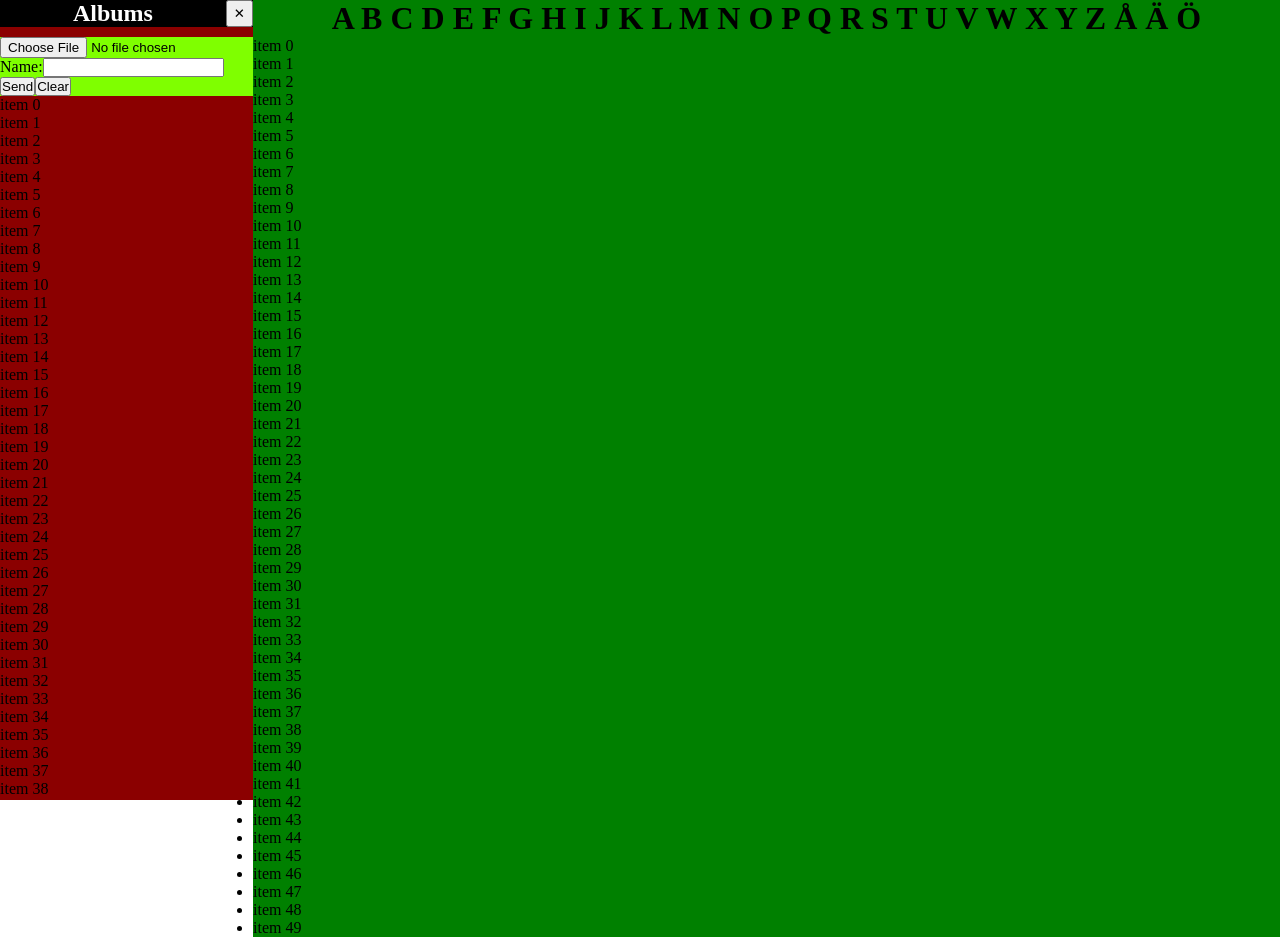
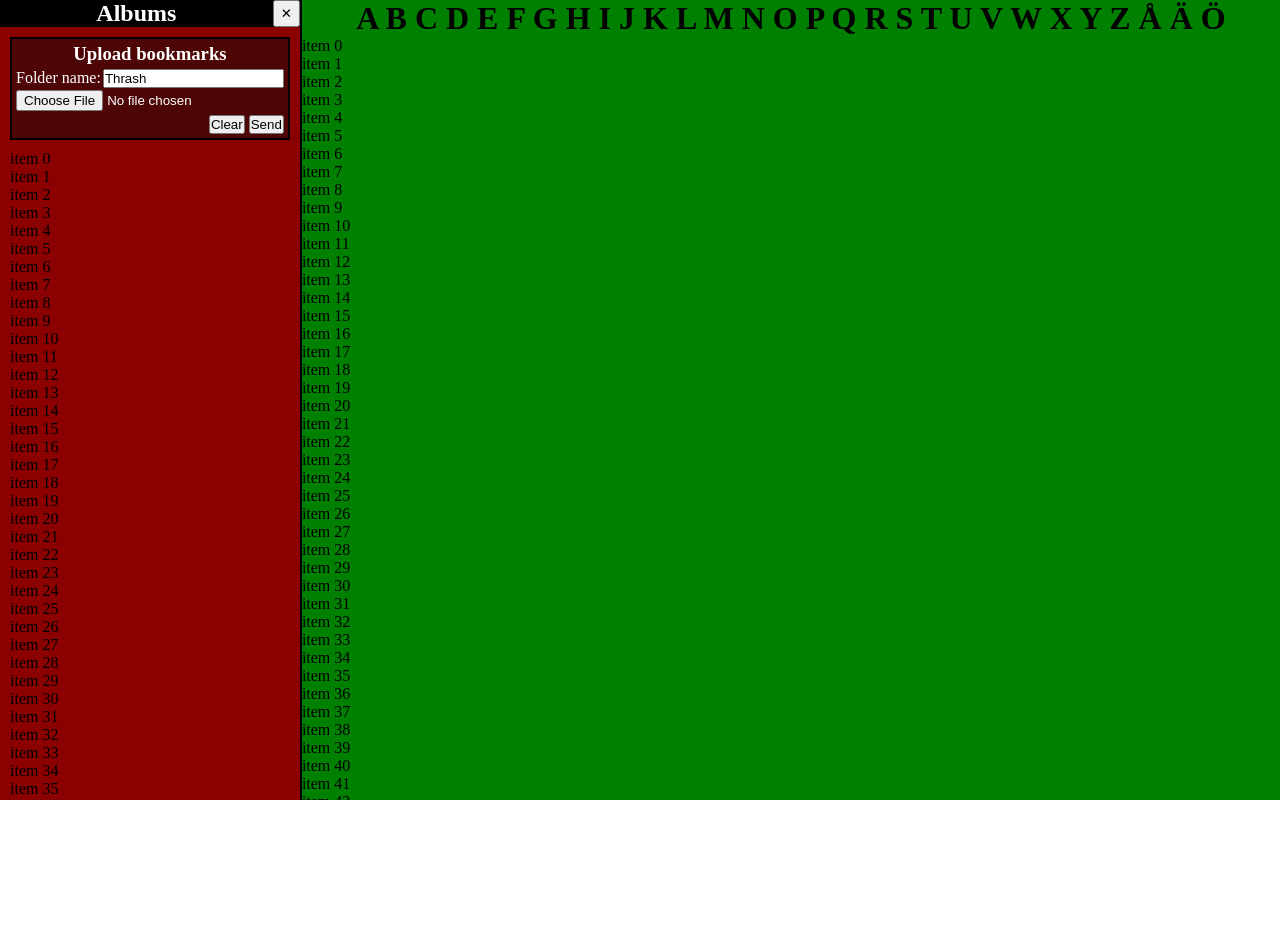
Before and after one commit to vilsuo/bookmark-playlist, a React (Vite) app in the folder client/: page / in a window 1280 px wide. After the commit the page ends 800 px from the top, so only its background shows below. Built offline with nearby package versions, Linux system fonts and the light colour scheme; the HTML template or start-up script is replaced by a standard one.

Commit message:
styled file upload form

```diff
--- a/client/src/components/FileForm.tsx
+++ b/client/src/components/FileForm.tsx
@@ -6,11 +6,12 @@ interface FileFormProps {
 
 const FileForm = ({ upload }: FileFormProps) => {
   const [file, setFile] = useState<File | null>();
-  const [name, setName] = useState('');
+  const [name, setName] = useState('Thrash');
 
   const inputRef = useRef<HTMLInputElement>(null);
 
-  const handleFileReset = () => {
+  const handleReset = () => {
+    setName('');
     setFile(null);
     if (inputRef.current) {
       inputRef.current.value = '';
@@ -30,7 +31,7 @@ const FileForm = ({ upload }: FileFormProps) => {
 
     try {
       await upload(formData);
-      //handleFileReset();
+      handleReset();
 
     } catch (error) {
       console.log('Error uploading', error);
@@ -39,31 +40,31 @@ const FileForm = ({ upload }: FileFormProps) => {
 
   return (
     <div className='file-form'>
-      <input
-        type='file'
-        ref={inputRef}
-        onChange={handleFileChange}
-        accept='.html'
-        required
-      />
+      <h3>Upload bookmarks</h3>
 
-      <label>
-        Name:
+      <div className='inputs'>
+        <div className='folder-name'>
+          <label htmlFor='folder-name-input'>Folder name:</label>
+          <input
+            type='text'
+            value={name}
+            onChange={({ target }) => setName(target.value)}
+            id='folder-name-input'
+          />
+        </div>
+
         <input
-          type='text'
-          value={name}
-          onChange={({ target }) => setName(target.value)}
+          type='file'
+          ref={inputRef}
+          onChange={handleFileChange}
+          accept='.html'
+          required
         />
-      </label>
+      </div>
 
       <div className='actions'>
-        <button onClick={handleFileUpload}>
-          Send
-        </button>
-
-        <button onClick={handleFileReset}>
-          Clear
-        </button>
+        <button onClick={handleReset}>Clear</button>
+        <button onClick={handleFileUpload}>Send</button>
       </div>
     </div>
   );
--- a/client/src/index.css
+++ b/client/src/index.css
@@ -15,7 +15,8 @@ h1, h2, h3 {
 }
 
 .container {
- display: flex;
+  display: flex;
+  height: 100vh;
 }
 
 .container .sidebar {
@@ -26,6 +27,7 @@ h1, h2, h3 {
   top: 0;
 
   background-color: var(--ma-selected);
+  border-right: 2px solid black;
 
   min-width: fit-content;
 }
@@ -33,9 +35,8 @@ h1, h2, h3 {
   position: sticky;
   top: 0;
   z-index: 1;
+  display: flex;
 
-  display: flex;
-  margin-bottom: 10px;
   background-color: black;
   color: white;
 }
@@ -46,9 +47,15 @@ h1, h2, h3 {
   margin: 0 auto;
 }
 .container .sidebar .sidebar-container {
+  margin: 10px;
+}
+.container .sidebar .sidebar-container > * {
+  margin-top: 10px;
 }
 .container .main {
   flex: 1;
+  overflow-y: scroll;
+
   background-color: green;
 }
 
@@ -56,8 +63,30 @@ h1, h2, h3 {
 .file-form {
   display: flex;
   flex-flow: column;
-
-  background-color: chartreuse;
+  padding: 4px;
+  border: 2px solid black;
+  color: white;
+  background-color: var(--ma);
+}
+.file-form .inputs {
+  margin: 4px 0;
+}
+.file-form .inputs input {
+  width: 100%;
+}
+.file-form .inputs .folder-name {
+  display: flex;
+  flex-direction: row;
+  margin-bottom: 2px;
+  gap: 2px;
+}
+.file-form .inputs .folder-name label {
+  text-wrap: nowrap;
+}
+.file-form .actions {
+  display: flex;
+  justify-content: flex-end;
+  gap: 4px;
 }
 
 table {
@@ -72,15 +101,15 @@ table .center {
   text-align: center;
 }
 table thead {
-  border-top: 1px solid black;
-  border-bottom: 1px solid black;
+  border-top: 2px solid black;
+  border-bottom: 2px solid black;
 }
 table tbody >:last-child {
-  border-bottom: 1px solid black;
+  border-bottom: 2px solid black;
 }
 table td, table th {
-  border-left: 1px solid black;
-  border-right: 1px solid black;
+  border-left: 2px solid black;
+  border-right: 2px solid black;
   padding: 2px;
 }
 
@@ -151,7 +180,7 @@ table thead th.sortable:hover {
 
 /* Extra row */
 #extra-row {
-  border: 1px solid black;
+  border: 2px solid black;
   cursor: initial;
 }
 #extra-row .extra-row-container {
```
